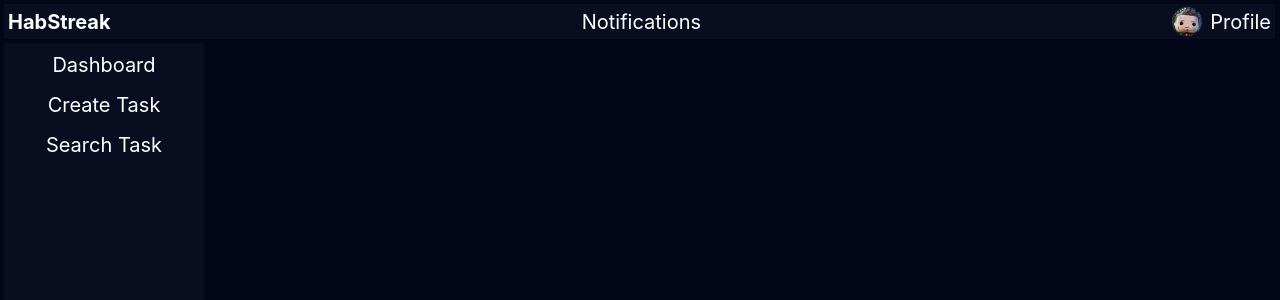
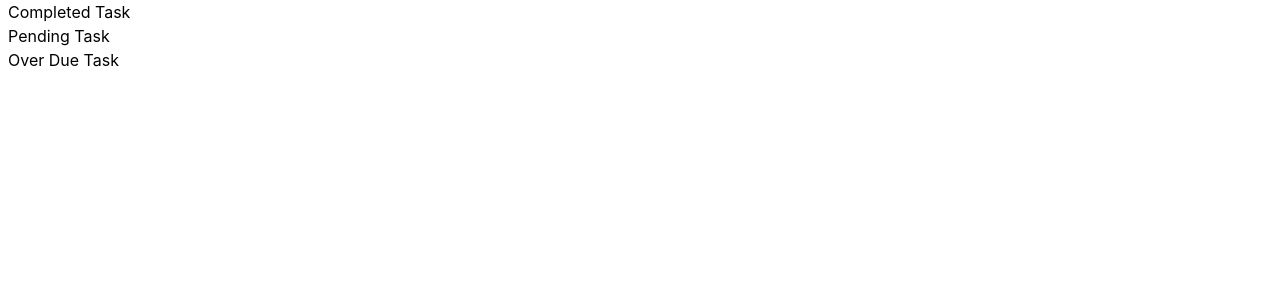
Before and after one commit to Siddharth2k14/HabStreak, a React (Vite) app in the folder frontend/: page /home-page in a window 1280 px wide. Shown: the top 300 px of the page. Built offline with nearby package versions, Linux system fonts and the light colour scheme.

Commit message:
Add Analytics components and update App layout

```diff
--- a/frontend/src/App.tsx
+++ b/frontend/src/App.tsx
@@ -6,6 +6,8 @@ import NavBar from './components/NavBar/page.tsx'
 
 import SideBar from "./components/SideBar/page.tsx"
 import { CreateModal } from './components/Create Modal/CreateModal.tsx'
+import { CurrentStreak, LongestStreak } from "./components/Analytics/AnalyticsHeader.tsx"
+import AnalyticsFooter from './components/Analytics/AnalyticsFooter.tsx'
 
 function App() {
 
@@ -16,9 +18,12 @@ function App() {
       <Route path='/auth/*' element={<Authentication />} />
       <Route path='/home-page' element={<HomePage />} />
     </Routes> */}
-      <NavBar />
-      <SideBar />
+      {/* <NavBar /> */}
+      {/* <SideBar /> */}
       {/* <CreateModal /> */}
+        {/* <CurrentStreak /> */}
+        {/* <LongestStreak /> */}
+        <AnalyticsFooter />
     </>
   )
 }
--- /dev/null
+++ b/frontend/src/components/Analytics/AnalyticsFooter.tsx
@@ -0,0 +1,11 @@
+const AnalyticsFooter = () => {
+    return (
+        <div className="flex flex-col justify-center items-start ml-2">
+            <h2>Completed Task</h2>
+            <h2>Pending Task</h2>
+            <h2>Over Due Task</h2>
+        </div>
+    )
+};
+
+export default AnalyticsFooter;
--- /dev/null
+++ b/frontend/src/components/Analytics/AnalyticsHeader.tsx
@@ -0,0 +1,25 @@
+export const CurrentStreak = () => {
+    return (
+        <div>
+            <h1>
+                Current Streak
+            </h1>
+            <h2>
+                123 {/* -> Dummy Value */}
+            </h2>
+        </div>
+    );
+};
+
+export const LongestStreak = () => {
+    return (
+        <div>
+            <h1>
+                Longest Streak
+            </h1>
+            <h2>
+                123 {/* -> Dummy Value */}
+            </h2>
+        </div>
+    );
+};
--- /dev/null
+++ b/frontend/src/components/Dashboard/Dashboard.tsx
@@ -0,0 +1,13 @@
+import { CurrentStreak, LongestStreak } from "../Analytics/AnalyticsHeader";
+
+const Dashboard = () => {
+    return (
+        <div>
+            <CurrentStreak />
+            <LongestStreak />
+            <
+        </div>
+    );
+};
+
+export default Dashboard;
--- a/frontend/src/index.css
+++ b/frontend/src/index.css
@@ -14,6 +14,6 @@
     --color-auth-btn: #D9D9D9;
 }
 
-body {
+/* body {
     background-color: var(--color-background);
-}
+} */
```
